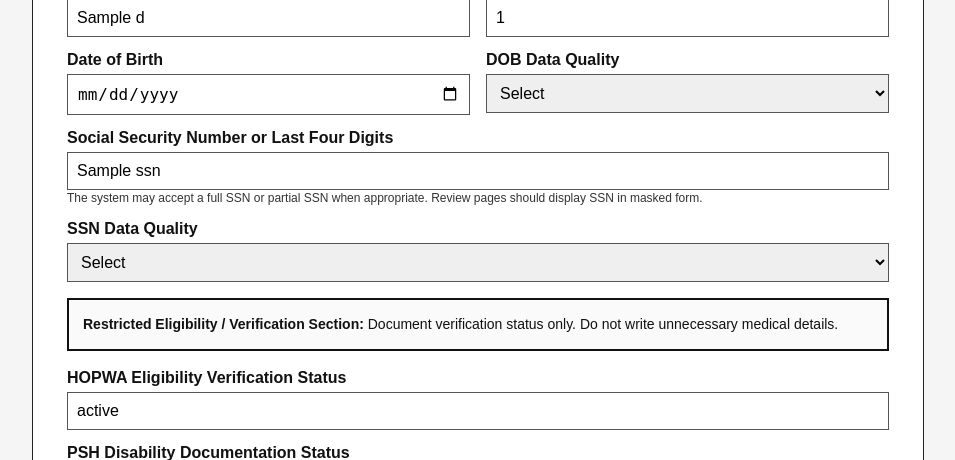
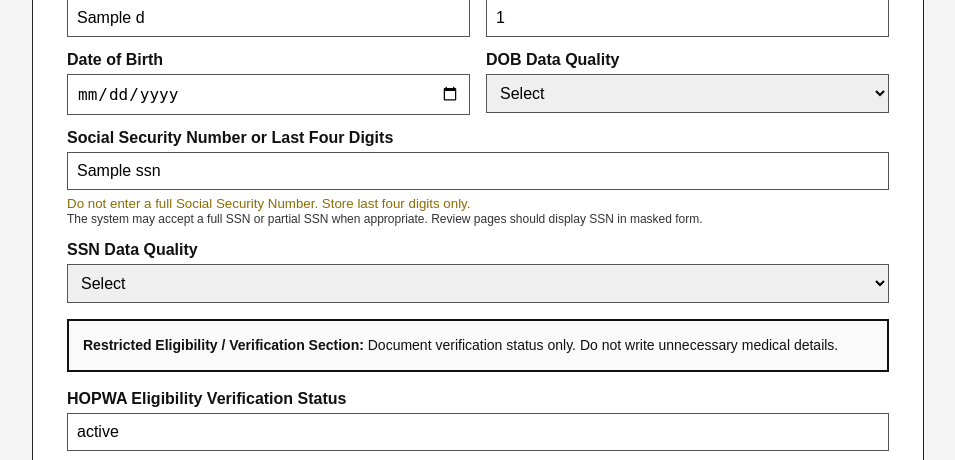
Before and after one commit to Pearlzzpearlzz/Nilpf-store, a Flask app: template templates/sensitive_identity_record_form.html in a window 1280 px wide. Shown: the part 486-946 px from the top of the page, without its empty margins (162-1117 px from the left). Run offline with Flask 3, Linux system fonts and the light colour scheme; the visitor is signed in with stand-in values (Sample User, id 1); the template is opened without the code that fills it: most values are stand-ins (such as "Sample title", 1, 10 or a date in 2020).

Commit message:
Limit Sensitivity Vault SSN field to last four only

```diff
--- a/templates/sensitive_identity_record_form.html
+++ b/templates/sensitive_identity_record_form.html
@@ -157,25 +157,26 @@
           <option value="">Select</option>
           <option value="Full DOB reported" {% if dobq == 'Full DOB reported' %}selected{% endif %}>Full DOB reported</option>
           <option value="Approximate or partial DOB reported" {% if dobq == 'Approximate or partial DOB reported' %}selected{% endif %}>Approximate or partial DOB reported</option>
-          <option value="Client does not know" {% if dobq == 'Client does not know' %}selected{% endif %}>Client does not know</option>
-          <option value="Client prefers not to answer" {% if dobq == 'Client prefers not to answer' %}selected{% endif %}>Client prefers not to answer</option>
+          <option value="Participant/member does not know" {% if dobq == 'Participant/member does not know' %}selected{% endif %}>Participant/member does not know</option>
+          <option value="Participant/member prefers not to answer" {% if dobq == 'Participant/member prefers not to answer' %}selected{% endif %}>Participant/member prefers not to answer</option>
           <option value="Data not collected" {% if dobq == 'Data not collected' %}selected{% endif %}>Data not collected</option>
         </select>
       </div>
     </div>
 
     <label>Social Security Number or Last Four Digits</label>
-    <input type="text" name="ssn" value="{{ d.get('ssn','') }}" placeholder="Full SSN or last four digits only">
+    <input type="text" name="ssn" value="{{ d.get('ssn','') }}" placeholder="Last four digits only" inputmode="numeric" pattern="[0-9]{4}" maxlength="4">
+    <small style="display:block;color:#8a6d00;margin-top:6px;">Do not enter a full Social Security Number. Store last four digits only.</small>
     <div class="small">The system may accept a full SSN or partial SSN when appropriate. Review pages should display SSN in masked form.</div>
 
     <label>SSN Data Quality</label>
     {% set ssnq = d.get('ssn_data_quality','') %}
     <select name="ssn_data_quality">
       <option value="">Select</option>
-      <option value="Full SSN reported" {% if ssnq == 'Full SSN reported' %}selected{% endif %}>Full SSN reported</option>
-      <option value="Approximate or partial SSN reported" {% if ssnq == 'Approximate or partial SSN reported' %}selected{% endif %}>Approximate or partial SSN reported</option>
-      <option value="Client does not know" {% if ssnq == 'Client does not know' %}selected{% endif %}>Client does not know</option>
-      <option value="Client prefers not to answer" {% if ssnq == 'Client prefers not to answer' %}selected{% endif %}>Client prefers not to answer</option>
+      <option value="Last four digits reported" {% if ssnq == 'Last four digits reported' %}selected{% endif %}>Last four digits reported</option>
+      <option value="Partial SSN information reported" {% if ssnq == 'Partial SSN information reported' %}selected{% endif %}>Partial SSN information reported</option>
+      <option value="Participant/member does not know" {% if ssnq == 'Participant/member does not know' %}selected{% endif %}>Participant/member does not know</option>
+      <option value="Participant/member prefers not to answer" {% if ssnq == 'Participant/member prefers not to answer' %}selected{% endif %}>Participant/member prefers not to answer</option>
       <option value="Data not collected" {% if ssnq == 'Data not collected' %}selected{% endif %}>Data not collected</option>
     </select>
 
```
Also changed, not shown: templates/sensitive_identity_record_print.html (+8 -7 lines).
